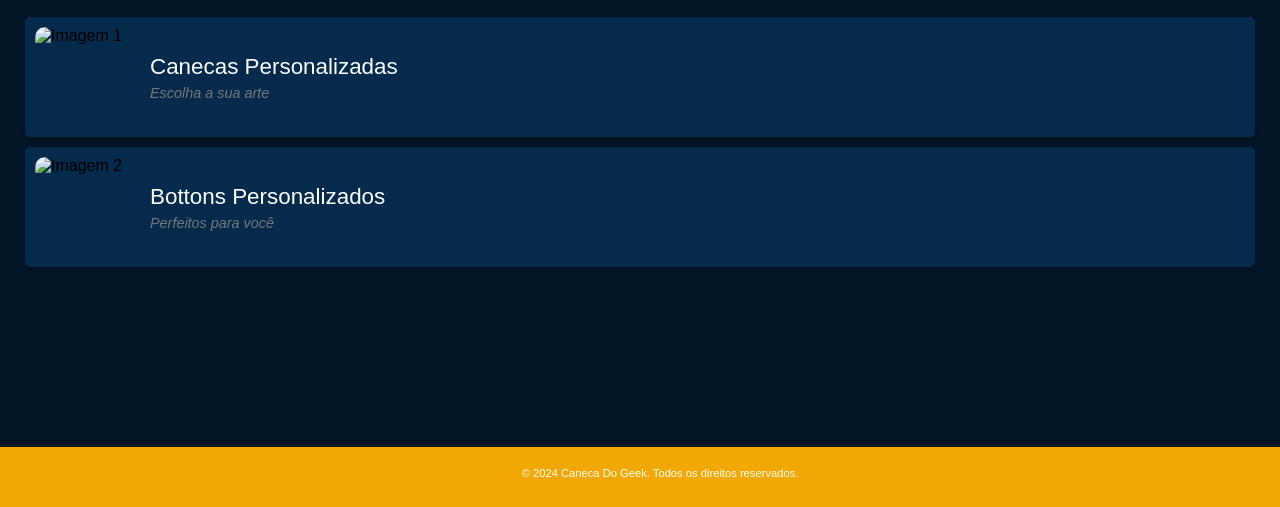
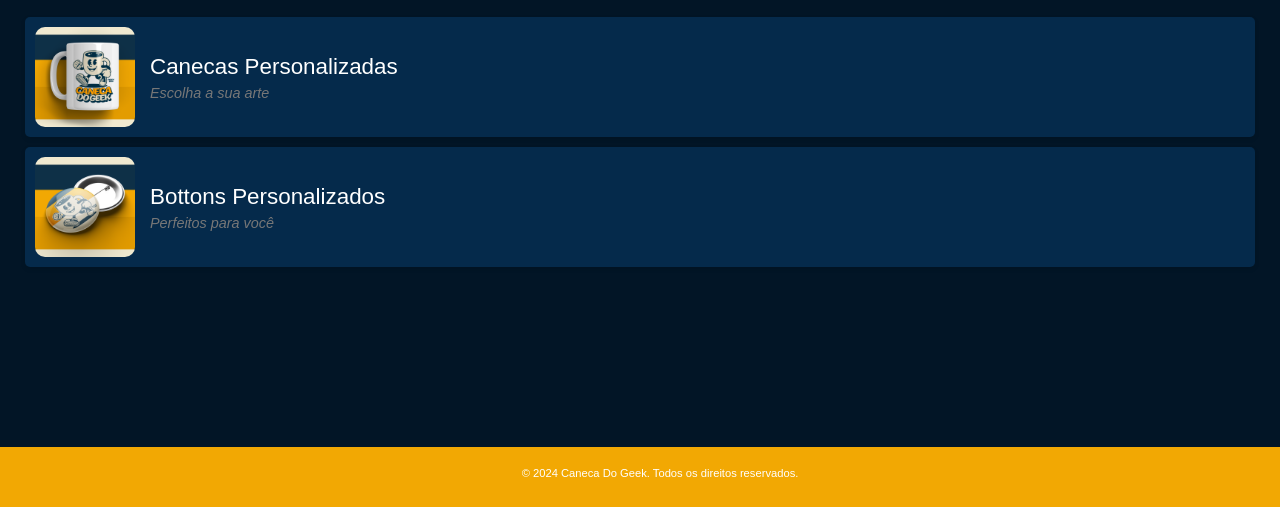
Before and after one commit to edgarmagno/canecadogeek, a plain HTML site: page index.html in a window 1280 px wide. Shown: the part 293-800 px from the top of the page. Drawn offline with Linux system fonts and the light colour scheme.

Commit message:
index.html

```diff
--- a/index.html
+++ b/index.html
@@ -19,14 +19,14 @@
         </div>
         <ul class="info-links">
             <li>
-                <img src="img/caneca.png" alt="Imagem 1">
+                <img src="caneca.png" alt="Imagem 1">
                 <div class="content">
                     <a href="https://wa.me/5592988278251?text=Olá!%20Gostaria%20de%20solicitar%20canecas%20personalizadas." target="_blank">Canecas Personalizadas</a>
                     <span class="subtitle"><i>Escolha a sua arte</i></span>
                 </div>
             </li>
             <li>
-                <img src="img/botton.png" alt="Imagem 2">
+                <img src="botton.png" alt="Imagem 2">
                 <div class="content">
                     <a href="https://wa.me/5592988278251?text=Olá!%20Gostaria%20de%20solicitar%20bottons.%20Por%20favor,%20me%20envie%20mais%20informações." target="_blank">Bottons Personalizados</a>
                     <span class="subtitle"><i>Perfeitos para você</i></span>
```
